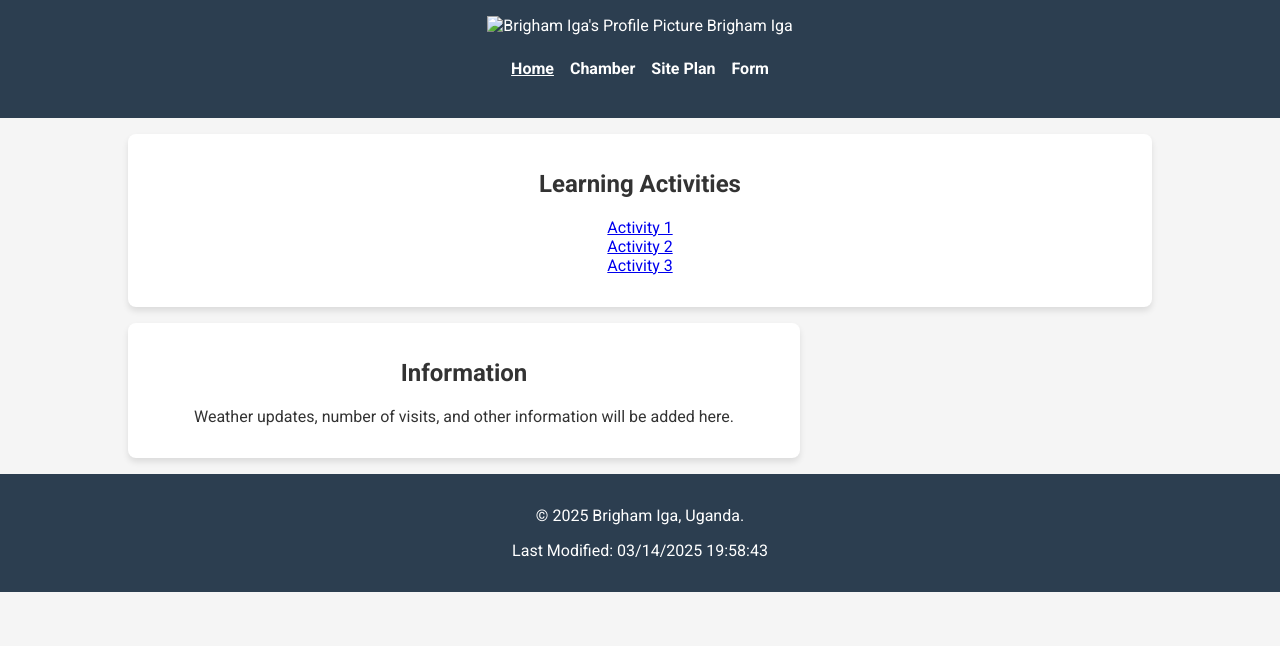
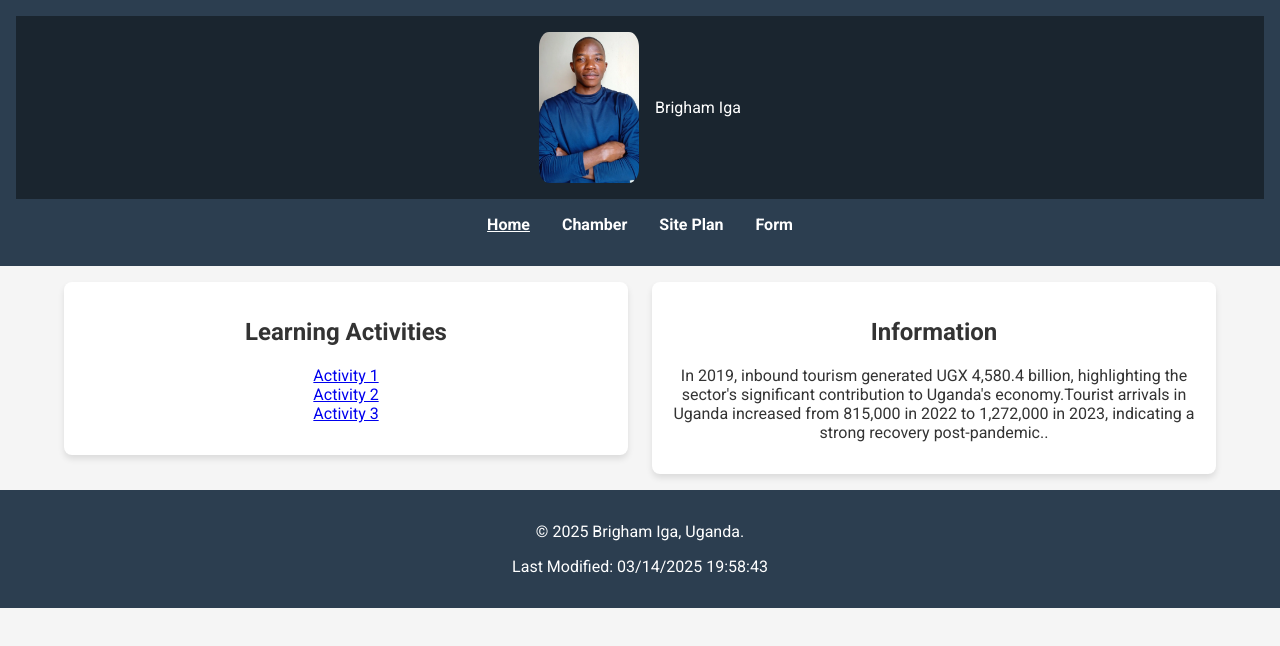
Before and after one commit to the-things-which-matter/wdd230, a plain HTML site: page index.html in a window 1280 px wide. Drawn offline with Linux system fonts and the light colour scheme.

Commit message:
fixed css

```diff
--- a/index.html
+++ b/index.html
@@ -17,8 +17,10 @@
 
 <body>
     <header>
-        <img src="images/profile.jpg" alt="Brigham Iga's Profile Picture" class="profile-img">
-        <span>Brigham Iga</span>
+        <div class="profile-container">
+            <img src="images/Iga_4.webp" alt="Brigham Iga's Profile Picture" class="profile-img">
+            <span class="profile-name">Brigham Iga</span>
+        </div>
         <nav>
             <ul>
                 <li><a href="#" class="active">Home</a></li>
@@ -28,7 +30,6 @@
             </ul>
         </nav>
     </header>
-
     <main>
         <section class="card learning-activities">
             <h2>Learning Activities</h2>
@@ -41,7 +42,7 @@
 
         <section class="card information">
             <h2>Information</h2>
-            <p>Weather updates, number of visits, and other information will be added here.</p>
+            <p>In 2019, inbound tourism generated UGX 4,580.4 billion, highlighting the sector's significant contribution to Uganda's economy.Tourist arrivals in Uganda increased from 815,000 in 2022 to 1,272,000 in 2023, indicating a strong recovery post-pandemic..</p>
         </section>
     </main>
 
--- a/styles/base.css
+++ b/styles/base.css
@@ -15,6 +15,27 @@ header {
     padding: 1rem;
 }
 
+header-name {
+    font-size: 2rem;
+    font-weight: bold;
+}
+
+.profile-container {
+    background-color: #1a252f; /* Different color from nav */
+    padding: 1rem;
+    display: flex;
+    align-items: center;
+    justify-content: center;
+    gap: 1rem;}
+
+.profile-image
+    {
+        max-width: 80px; /* Adjust as needed */
+        height: auto;
+       /* border-radius: 50%;*/
+        /*height: 450;
+        width: 400;*/
+    }
 nav ul {
     list-style: none;
     padding: 0;
--- a/styles/larger.css
+++ b/styles/larger.css
@@ -1,5 +1,5 @@
 /* larger.css - Styles for larger screens */
-@media (min-width: 768px) {
+/**@media (min-width: 768px) {
     nav ul {
         flex-direction: row;
         justify-content: center;
@@ -14,4 +14,32 @@
     .card:first-of-type {
         grid-column: span 2;
     }
+}*/
+
+
+
+
+
+@media (min-width: 768px) {
+    main {
+        display: grid;
+        grid-template-columns: 1fr 1fr;
+        gap: 1.5rem;
+        align-items: start;
+    }
+
+    .profile-img {
+        max-width: 100px; /* Adjust size as needed */
+        height: auto;
+        border-radius: 10%;
+    }
+
+    nav ul {
+        flex-direction: row;
+        justify-content: center;
+    }
+
+    nav ul li {
+        margin: 0 1rem;
+    }
 }
```
Also changed, not shown: images/Iga_4.webp (added).
